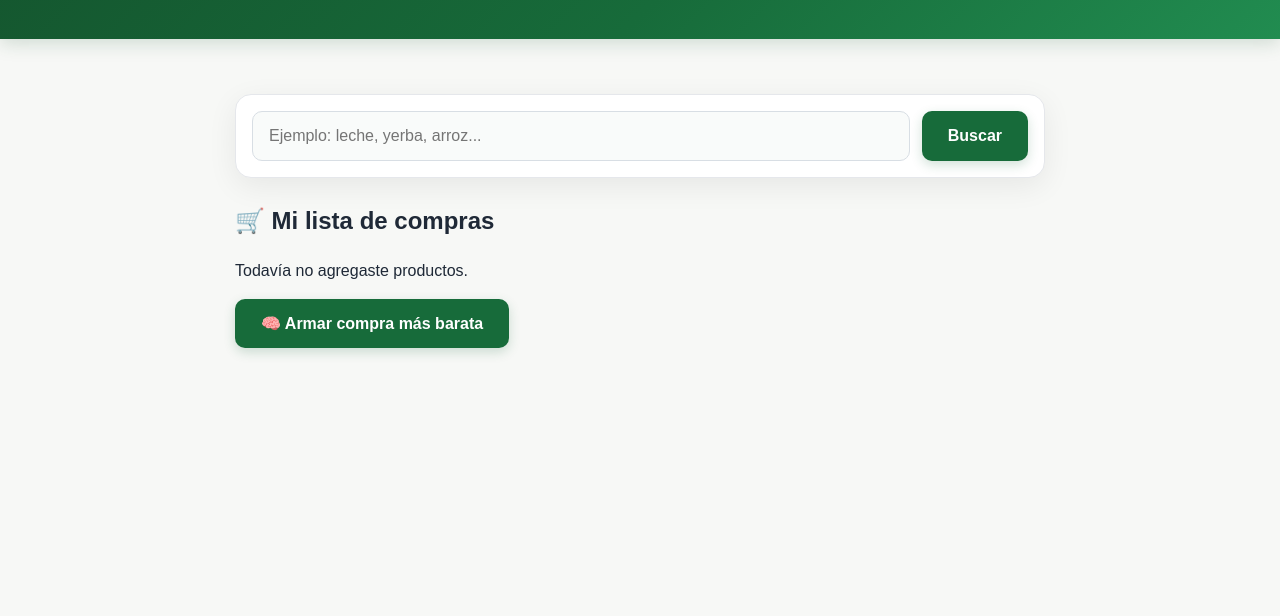
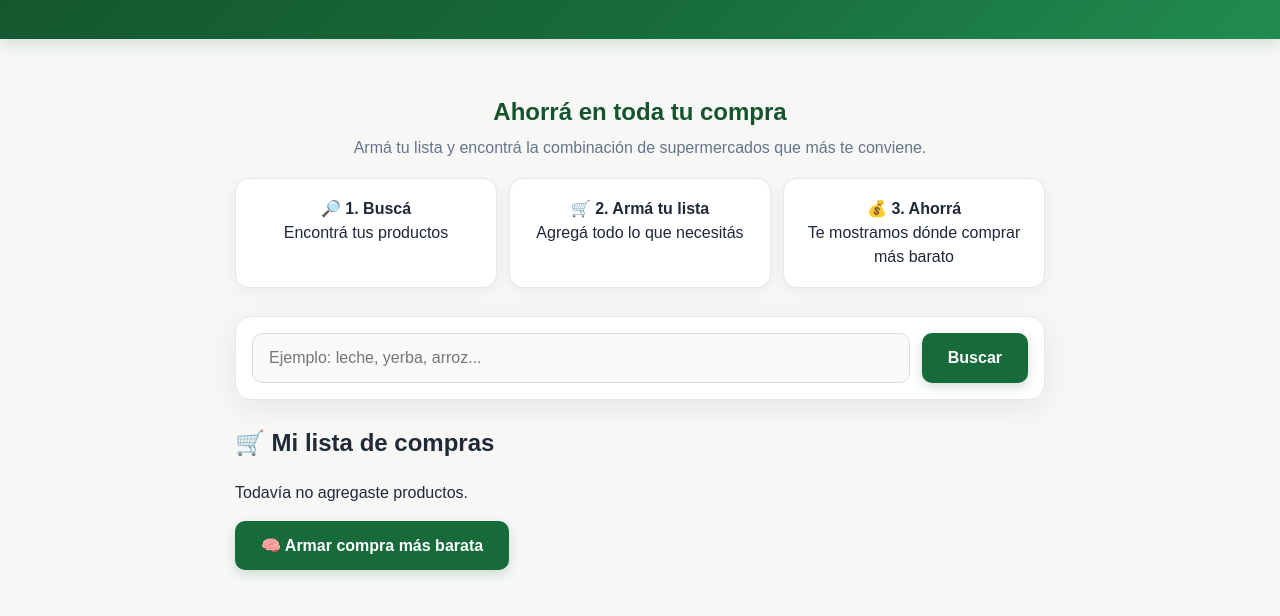
Before and after one commit to jivisuara-coder/superprecios-claros, a website: page public/index.html in a window 1280 px wide. Shown: the part 156-772 px from the top of the page. Drawn offline with Linux system fonts and the light colour scheme.

Commit message:
Update index.html

```diff
--- a/public/index.html
+++ b/public/index.html
@@ -47,6 +47,40 @@ header p:last-child {
       margin: 35px auto;
       padding: 20px;
     }
+.como-funciona {
+  margin-bottom: 28px;
+  text-align: center;
+}
+
+.como-funciona h2 {
+  margin: 0 0 6px;
+  font-size: 24px;
+  color: #14532d;
+}
+
+.como-funciona > p {
+  margin: 0 0 18px;
+  color: #64748b;
+}
+
+.pasos {
+  display: grid;
+  grid-template-columns: repeat(3, 1fr);
+  gap: 12px;
+}
+
+.pasos div {
+  background: white;
+  padding: 18px 12px;
+  border: 1px solid #e5e7eb;
+  border-radius: 14px;
+  box-shadow: 0 4px 16px rgba(0, 0, 0, 0.05);
+}
+@media (max-width: 700px) {
+  .pasos {
+    grid-template-columns: 1fr;
+  }
+}
 
     .buscador {
   display: flex;
@@ -131,7 +165,16 @@ header p:last-child {
 </header>
 
 <main>
+<section class="como-funciona">
+  <h2>Ahorrá en toda tu compra</h2>
+  <p>Armá tu lista y encontrá la combinación de supermercados que más te conviene.</p>
 
+  <div class="pasos">
+    <div>🔎 <strong>1. Buscá</strong><br>Encontrá tus productos</div>
+    <div>🛒 <strong>2. Armá tu lista</strong><br>Agregá todo lo que necesitás</div>
+    <div>💰 <strong>3. Ahorrá</strong><br>Te mostramos dónde comprar más barato</div>
+  </div>
+</section>
   <div class="buscador">
     <input
       id="busqueda"
```
